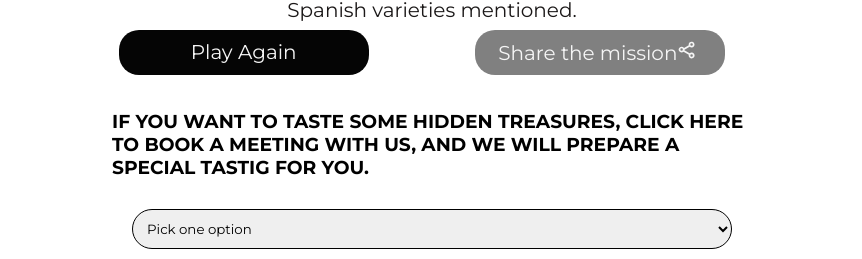
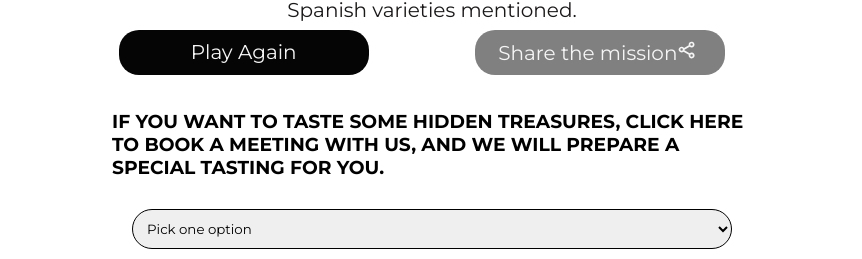
Before and after one commit to Guillef33/bodegaMission, a React (Create React App) app: page /score in a window 1280 px wide. Shown: the part 497-756 px from the top of the page, without its empty margins (208-1070 px from the left). Built offline with nearby package versions, Linux system fonts and the light colour scheme.

Commit message:
typo in survey

```diff
--- a/src/components/Form/SurveyForm.js
+++ b/src/components/Form/SurveyForm.js
@@ -109,7 +109,7 @@ const SurveyForm = () => {
     <div>
       <h3 className="form-h3-survey">
         IF YOU WANT TO TASTE SOME HIDDEN TREASURES, CLICK HERE TO BOOK A MEETING
-        WITH US, AND WE WILL PREPARE A SPECIAL TASTIG FOR YOU.
+        WITH US, AND WE WILL PREPARE A SPECIAL TASTING FOR YOU.
       </h3>
 
       <Formik
```
